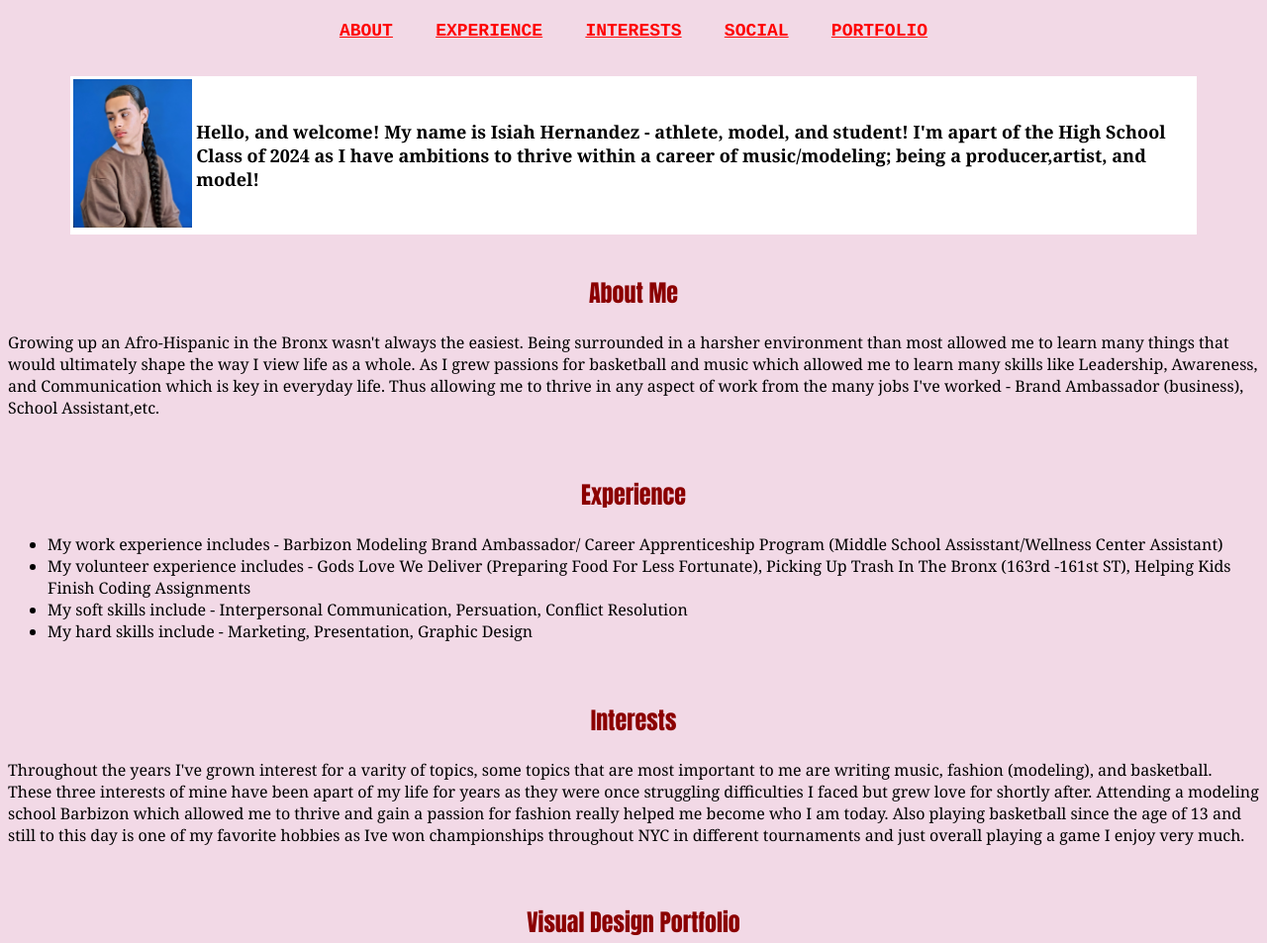
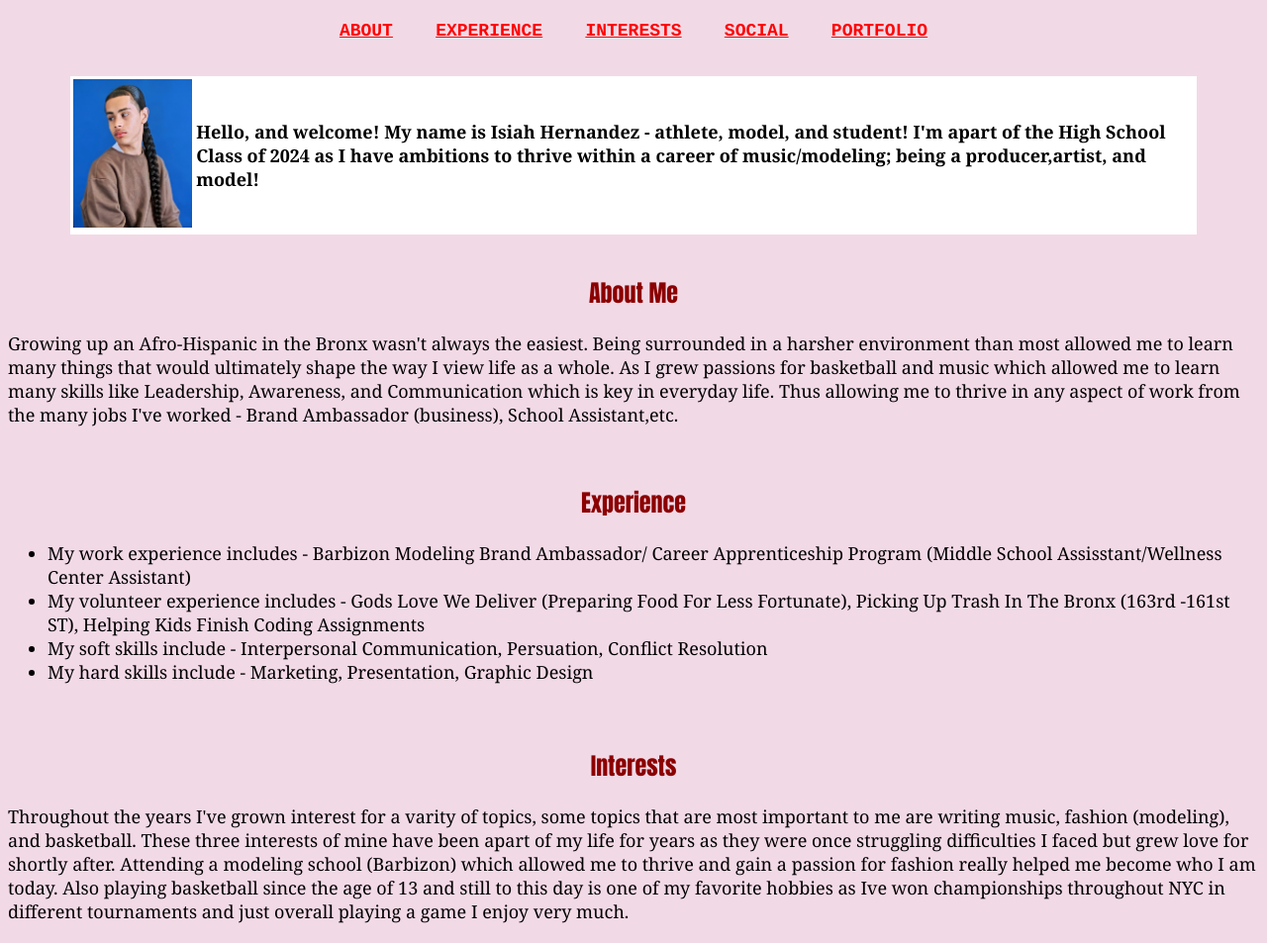
Before and after one commit to IsiahH26/IsiahH26, a plain HTML site: page index.html in a window 1280 px wide. Shown: the top 953 px of the page at 99% size. Drawn offline with Linux system fonts and the light colour scheme.

Commit message:
Update index.html

```diff
--- a/index.html
+++ b/index.html
@@ -25,7 +25,7 @@
 	<h1 id="about" align="center"><font face="impact" color="#8b0000" size="5">
 		About Me
 	</font></h1>
-	<font face="georgia" color="black" size="3">
+	<font face="georgia" color="black" size="4">
 		Growing up an Afro-Hispanic in the Bronx wasn't always the easiest. Being surrounded in a harsher environment than most allowed me to learn many things that would ultimately shape the way I view life as a whole. As I grew passions for basketball and music which allowed me to learn many skills like Leadership, Awareness, and Communication which is key in everyday life. Thus allowing me to thrive in any aspect of work from the many jobs I've worked - Brand Ambassador (business), School Assistant,etc.
 	</font><br><br><br>
 
@@ -33,7 +33,7 @@
 	<h1 id="experience" align="center"><font face="impact" color="#8b0000" size="5">
 		Experience
 	</font></h1>
-	<font face="georgia" color="black" size="3">
+	<font face="georgia" color="black" size="4">
 		<ul>
 		    <li>My work experience includes - Barbizon Modeling Brand Ambassador/ Career Apprenticeship Program (Middle School Assisstant/Wellness Center Assistant) </li>
 		    <li>My volunteer experience includes - Gods Love We Deliver (Preparing Food For Less Fortunate), Picking Up Trash In The Bronx (163rd -161st ST), Helping Kids Finish Coding Assignments </li>
@@ -46,8 +46,8 @@
 	<h1 id="interests" align="center"><font face="impact" color="#8b0000" size="5">
 		Interests
 	</font></h1>
-	<font face="georgia" color="black" size="3">
-		Throughout the years I've grown interest for a varity of topics, some topics that are most important to me are writing music, fashion (modeling), and basketball. These three interests of mine have been apart of my life for years as they were once struggling difficulties I faced but grew love for shortly after. Attending a modeling school Barbizon which allowed me to thrive and gain a passion for fashion really helped me become who I am today. Also playing basketball since the age of 13 and still to this day is one of my favorite hobbies as Ive won championships throughout NYC in different tournaments and just overall playing a game I enjoy very much.
+	<font face="georgia" color="black" size="4">
+		Throughout the years I've grown interest for a varity of topics, some topics that are most important to me are writing music, fashion (modeling), and basketball. These three interests of mine have been apart of my life for years as they were once struggling difficulties I faced but grew love for shortly after. Attending a modeling school (Barbizon) which allowed me to thrive and gain a passion for fashion really helped me become who I am today. Also playing basketball since the age of 13 and still to this day is one of my favorite hobbies as Ive won championships throughout NYC in different tournaments and just overall playing a game I enjoy very much.
 	</font><br><br><br>
 
 <!--Visual Design Portfolio-->
```
